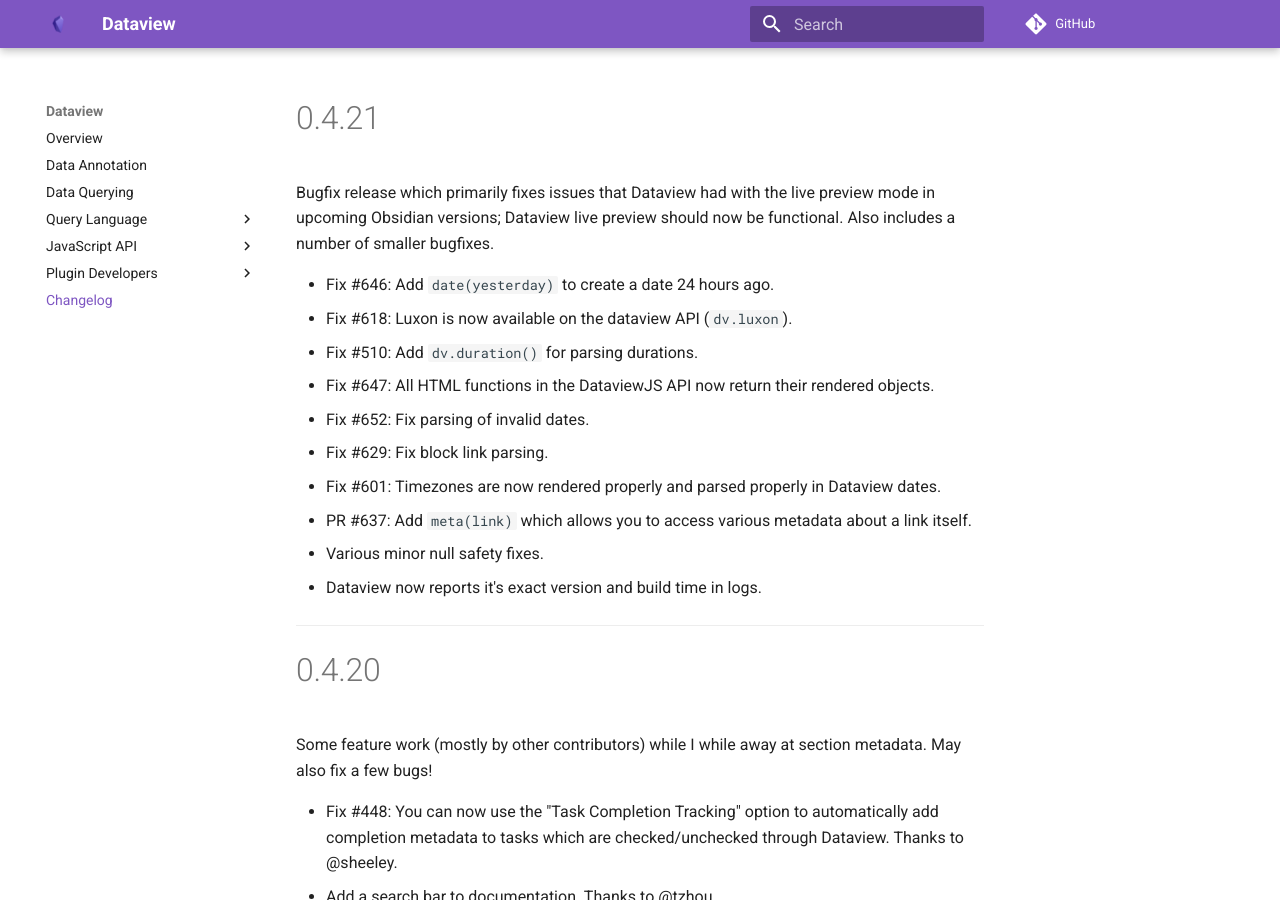
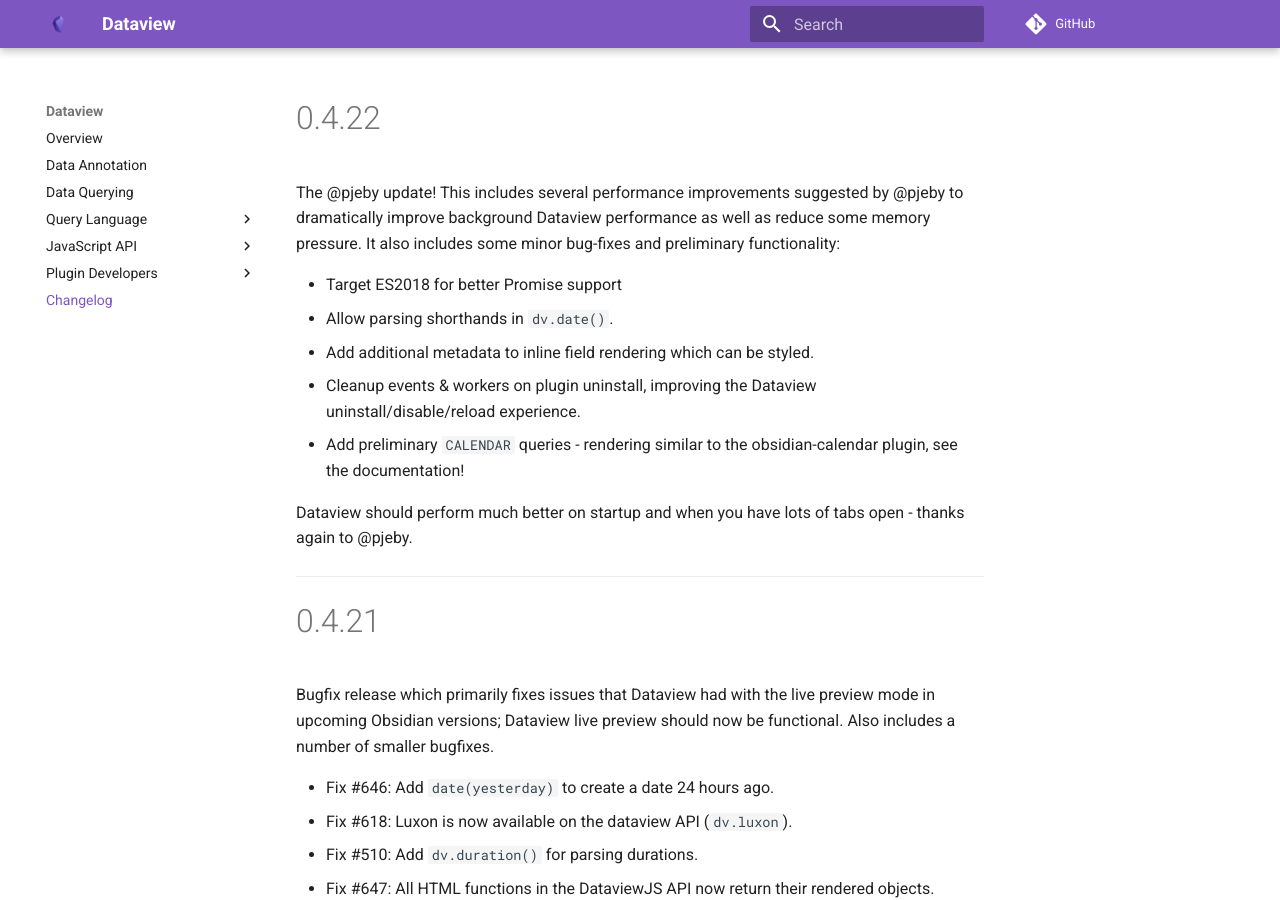
Before and after one commit to blacksmithgu/obsidian-dataview, an MkDocs documentation site: the page built from docs/docs/changelog.md, in a window 1280 px wide and 900 px high. Built offline with MkDocs 1.6.1 and Material for MkDocs 9.7.7, drawn with Linux system fonts in a browser that asks for light colours; comment, search, counter and statistics services are not loaded.

Commit message:
Auto-release 0.4.22

```diff
--- a/docs/docs/changelog.md
+++ b/docs/docs/changelog.md
@@ -1,3 +1,19 @@
+# 0.4.22
+
+The @pjeby update! This includes several performance improvements suggested by @pjeby to dramatically improve background
+Dataview performance as well as reduce some memory pressure. It also includes some minor bug-fixes and preliminary
+functionality:
+
+- Target ES2018 for better Promise support
+- Allow parsing shorthands in `dv.date()`.
+- Add additional metadata to inline field rendering which can be styled.
+- Cleanup events & workers on plugin uninstall, improving the Dataview uninstall/disable/reload experience.
+- Add preliminary `CALENDAR` queries - rendering similar to the obsidian-calendar plugin, see the documentation!
+
+Dataview should perform much better on startup and when you have lots of tabs open - thanks again to @pjeby.
+
+---
+
 # 0.4.21
 
 Bugfix release which primarily fixes issues that Dataview had with the live preview mode in upcoming Obsidian versions;
--- a/versions.json
+++ b/versions.json
@@ -65,5 +65,6 @@
   "0.4.18": "0.12.0",
   "0.4.19": "0.12.0",
   "0.4.20": "0.12.0",
-  "0.4.21": "0.12.0"
+  "0.4.21": "0.12.0",
+  "0.4.22": "0.12.0"
 }
```
Also changed, not shown: package.json (+5 -2 lines), CHANGELOG.md, manifest.json.
